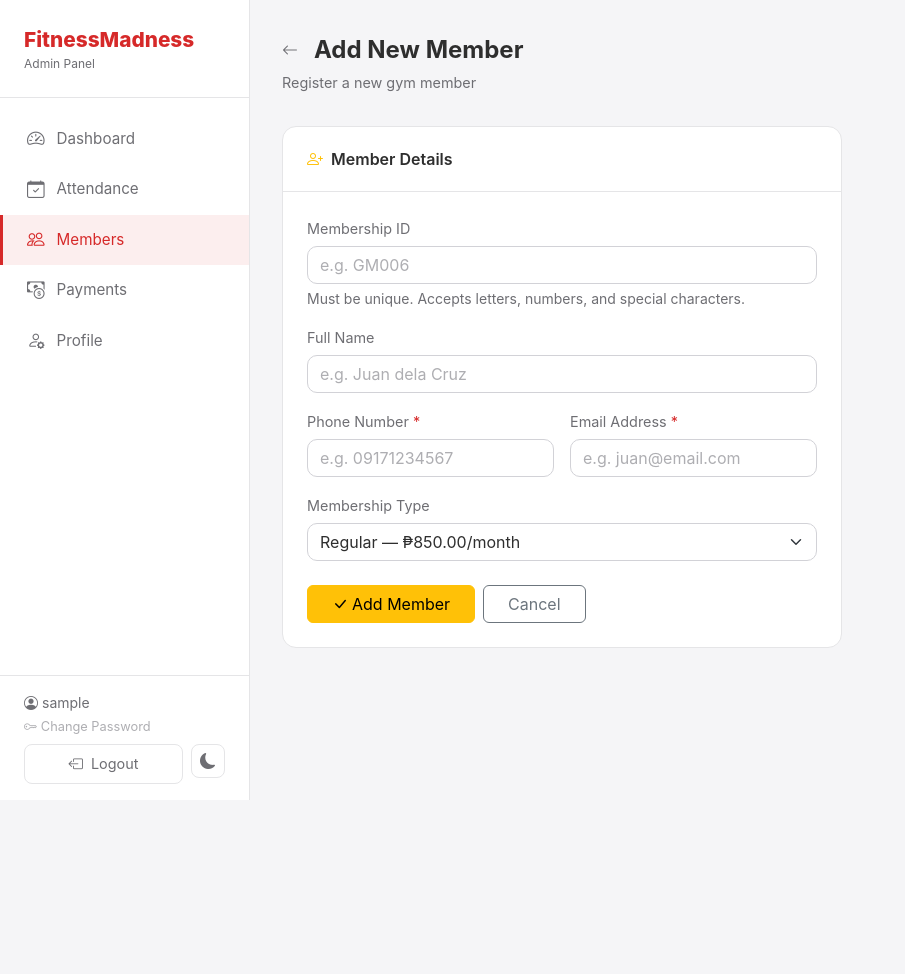
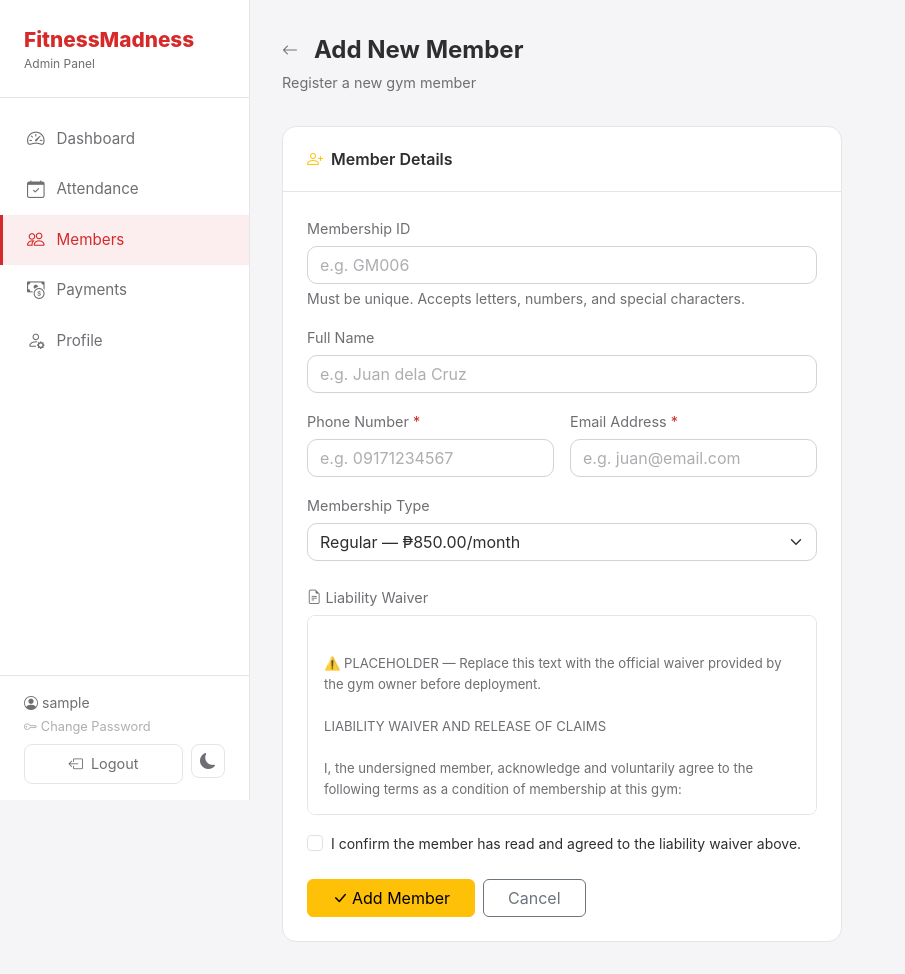
Before and after one commit to reymartlouie/fitnessmadness, a Flask app: page /admin/members/add in a window 1280 px wide. Shown: the whole page, without its empty margins (0-905 px from the left). Before the commit the page ends 800 px from the top, so only its background shows below. Run offline with Flask 3, Linux system fonts and the light colour scheme; the visitor is signed in with stand-in values (Sample User, id 1); some libraries are stand-ins or nearby versions.

Commit message:
feat: member liability waiver on registration
- Added waiver_signed_at column to members table (migration-safe)
- Add Member form now shows scrollable liability waiver text
- Checkbox required: admin must confirm member agreed before saving
- waiver_signed_at timestamp stored on member record at registration

Co-Authored-By: Claude Sonnet 4.6 <noreply@anthropic.com>

```diff
--- a/database/migrate.py
+++ b/database/migrate.py
@@ -16,6 +16,7 @@ MIGRATIONS = [
     ("admins",  "email",           "ALTER TABLE admins ADD COLUMN email VARCHAR(120)"),
     ("admins",  "phone",           "ALTER TABLE admins ADD COLUMN phone VARCHAR(20)"),
     ("admins",  "backup_pin_hash", "ALTER TABLE admins ADD COLUMN backup_pin_hash VARCHAR(255)"),
+    ("members", "waiver_signed_at", "ALTER TABLE members ADD COLUMN waiver_signed_at DATETIME"),
 ]
 
 CREATE_TABLES = [
--- a/models/member.py
+++ b/models/member.py
@@ -31,6 +31,7 @@ class Member(db.Model):
     membership_end = db.Column(db.Date, nullable=False)
     is_active = db.Column(db.Boolean, default=True, nullable=False)
     created_at = db.Column(db.DateTime, default=datetime.utcnow)
+    waiver_signed_at = db.Column(db.DateTime, nullable=True)
 
     attendance_records = db.relationship('Attendance', backref='member', lazy=True)
 
--- a/routes/admin.py
+++ b/routes/admin.py
@@ -260,8 +260,15 @@ def add_member():
         email = request.form.get('email', '').strip()
         membership_type = request.form.get('membership_type', MembershipType.REGULAR)
 
+        waiver_agreed = request.form.get('waiver_agreed')
+
         if not membership_id or not full_name or not phone or not email:
             flash('All fields are required. Please fill in Membership ID, Full Name, Phone, and Email.', 'danger')
+            return render_template('admin/member_form.html',
+                action='add', membership_types=MembershipType.ALL, prices=MEMBERSHIP_PRICES)
+
+        if not waiver_agreed:
+            flash('You must confirm the member has read and agreed to the waiver before registering.', 'danger')
             return render_template('admin/member_form.html',
                 action='add', membership_types=MembershipType.ALL, prices=MEMBERSHIP_PRICES)
 
@@ -278,7 +285,8 @@ def add_member():
             membership_type=membership_type,
             membership_start=date.today(),
             membership_end=date.today() + relativedelta(months=1),
-            is_active=True
+            is_active=True,
+            waiver_signed_at=datetime.now()
         )
         db.session.add(member)
         db.session.commit()
--- a/templates/admin/member_form.html
+++ b/templates/admin/member_form.html
@@ -73,6 +73,56 @@
                 </select>
             </div>
 
+            {% if action == 'add' %}
+            <div class="mb-4">
+                <label class="form-label text-muted small">
+                    <i class="bi bi-file-earmark-text me-1"></i>Liability Waiver
+                </label>
+                <div class="waiver-box p-3 mb-3" style="
+                    height: 200px;
+                    overflow-y: scroll;
+                    border: 1px solid var(--border);
+                    border-radius: 8px;
+                    background: var(--surface);
+                    font-size: 0.82rem;
+                    line-height: 1.6;
+                    color: var(--text-muted);
+                    white-space: pre-wrap;
+                ">
+⚠️ PLACEHOLDER — Replace this text with the official waiver provided by the gym owner before deployment.
+
+LIABILITY WAIVER AND RELEASE OF CLAIMS
+
+I, the undersigned member, acknowledge and voluntarily agree to the following terms as a condition of membership at this gym:
+
+1. Assumption of Risk
+Physical exercise involves inherent risks, including but not limited to personal injury, muscle strain, sprains, fractures, cardiac events, and other health complications. I voluntarily and knowingly assume all such risks.
+
+2. Release of Liability
+I hereby release the gym, its owners, staff, employees, and agents from any and all claims, damages, losses, or liabilities arising from my use of the gym facilities, participation in fitness activities, or any accident or injury that occurs on the premises — whether caused by negligence or otherwise.
+
+3. Medical Fitness
+I confirm that I am in good physical health and have no medical condition that would prevent my safe participation in exercise. I agree to consult a licensed physician before starting any exercise program if I have any doubt about my fitness to do so.
+
+4. Personal Property
+The gym is not responsible for any lost, stolen, or damaged personal property while on the premises.
+
+5. Conduct
+I agree to follow all gym rules, use equipment properly and safely, and treat staff and fellow members with respect at all times. Failure to do so may result in membership termination.
+
+6. Agreement
+By proceeding with registration, I confirm that I have read, understood, and voluntarily agree to all terms stated in this waiver. I acknowledge that this is a legally binding document.
+                </div>
+                <div class="form-check">
+                    <input class="form-check-input" type="checkbox" name="waiver_agreed"
+                           id="waiverCheck" value="1" required>
+                    <label class="form-check-label small" for="waiverCheck">
+                        I confirm the member has read and agreed to the liability waiver above.
+                    </label>
+                </div>
+            </div>
+            {% endif %}
+
             <div class="d-flex gap-2">
                 <button type="submit" class="btn btn-warning px-4">
                     <i class="bi bi-check-lg me-1"></i>{{ 'Save Changes' if action == 'edit' else 'Add Member' }}
```
